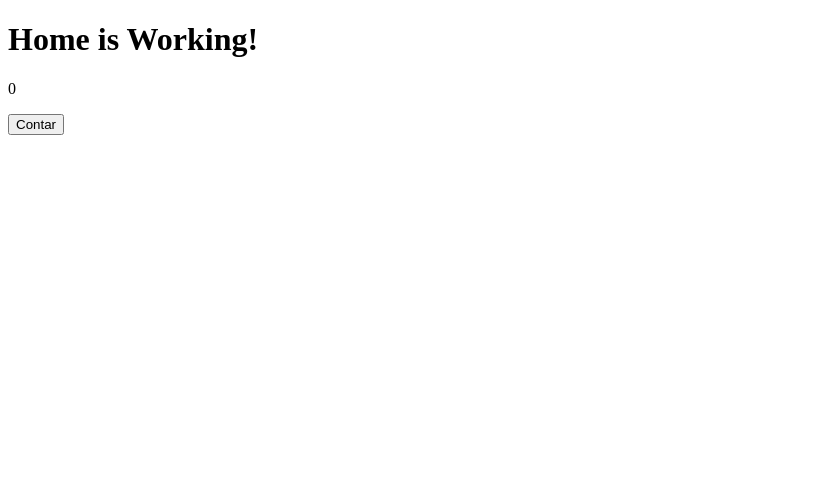
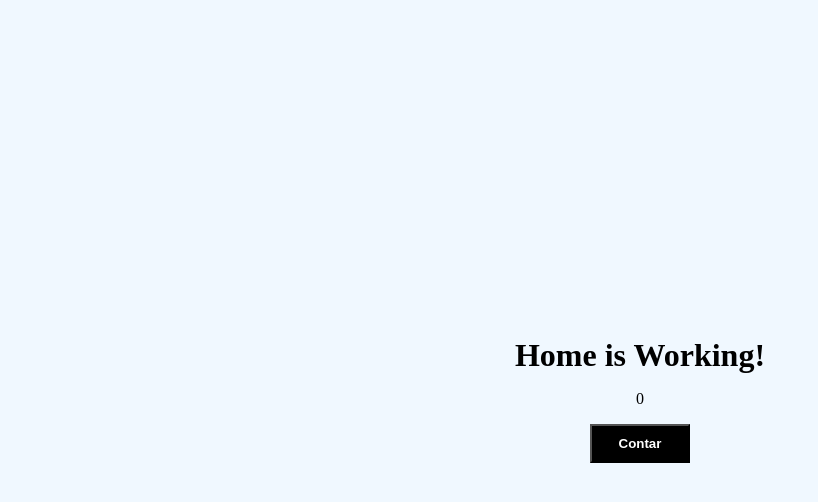
Before and after one commit to uthanhercules/client-themis-library, a React (Create React App) app: page / in a window 1280 px wide. Shown: the top 502 px of the page, without its empty margins (0-818 px from the left). Built offline with nearby package versions, Linux system fonts and the light colour scheme.

Commit message:
Types and SCSS of example files done

```diff
--- /dev/null
+++ b/src/App.scss
@@ -0,0 +1,9 @@
+* {
+  margin: 0;
+  padding: 0;
+  box-sizing: border-box;
+}
+
+.App {
+  background-color: #f0f8ff;
+}
--- a/src/App.tsx
+++ b/src/App.tsx
@@ -1,5 +1,6 @@
 /* eslint-disable import/no-unresolved */
 import React from 'react';
+import './App.scss';
 import { BrowserRouter as Router, Route, Switch } from 'react-router-dom';
 
 import Home from './pages/App-Home';
@@ -7,7 +8,7 @@ import Home from './pages/App-Home';
 function App() {
   return (
     <Router>
-      <main>
+      <main className="App">
         <Switch>
           <Route path={['/', '/login']} exact component={Home} />
         </Switch>
--- a/src/components/MainButton/index.tsx
+++ b/src/components/MainButton/index.tsx
@@ -2,9 +2,14 @@
 import React from 'react';
 import './style.scss';
 
-const index = (props: any) => {
+interface IProps {
+  setCounter: React.Dispatch<React.SetStateAction<number>>,
+  counter: number
+}
+
+const index = (props: IProps) => {
   const { setCounter, counter } = props;
-  return (<button type="button" onClick={() => setCounter(counter + 1)}>Contar</button>);
+  return <button className="Main-Button" type="button" onClick={() => setCounter(counter + 1)}>Contar</button>;
 };
 
 export default index;
--- a/src/components/MainButton/style.scss
+++ b/src/components/MainButton/style.scss
@@ -0,0 +1,8 @@
+.Main-Button {
+  cursor: pointer;
+  padding: 10px;
+  width: 100px;
+  background-color: black;
+  color: white;
+  font-weight: 700;
+}
--- a/src/pages/App-Home/style.scss
+++ b/src/pages/App-Home/style.scss
@@ -0,0 +1,11 @@
+.App-Home {
+  display: flex;
+  flex-direction: column;
+  justify-content: center;
+  align-items: center;
+  height: 100vh;
+
+  p {
+    margin: 16px 0;
+  }
+}
```
